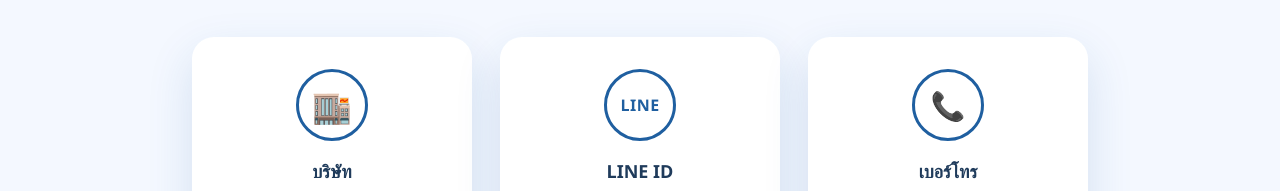
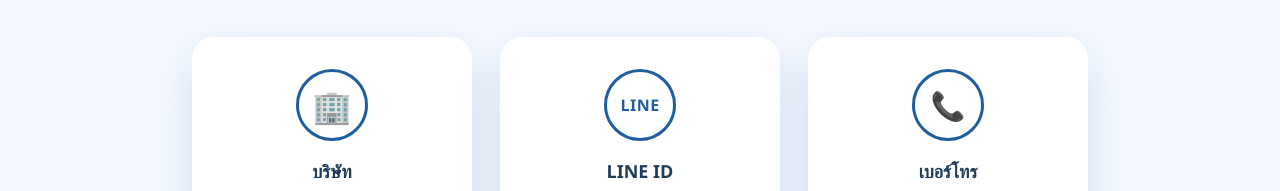
Before and after one commit to medecom34-ui/web-med, a plain HTML site: page docs/contract.html in a window 1280 px wide. Shown: the part 244-435 px from the top of the page. Drawn offline with Linux system fonts and the light colour scheme.

Commit message:
contract

```diff
--- a/docs/assets/css/contract.css
+++ b/docs/assets/css/contract.css
@@ -173,7 +173,7 @@ small {
 
 /* ===== ICON DRAWING ===== */
 .icon.company::before {
-  content: "🏬";
+  content: "🏢";
   font-size: 32px;
   color: #1f5fa0;
 }
```
